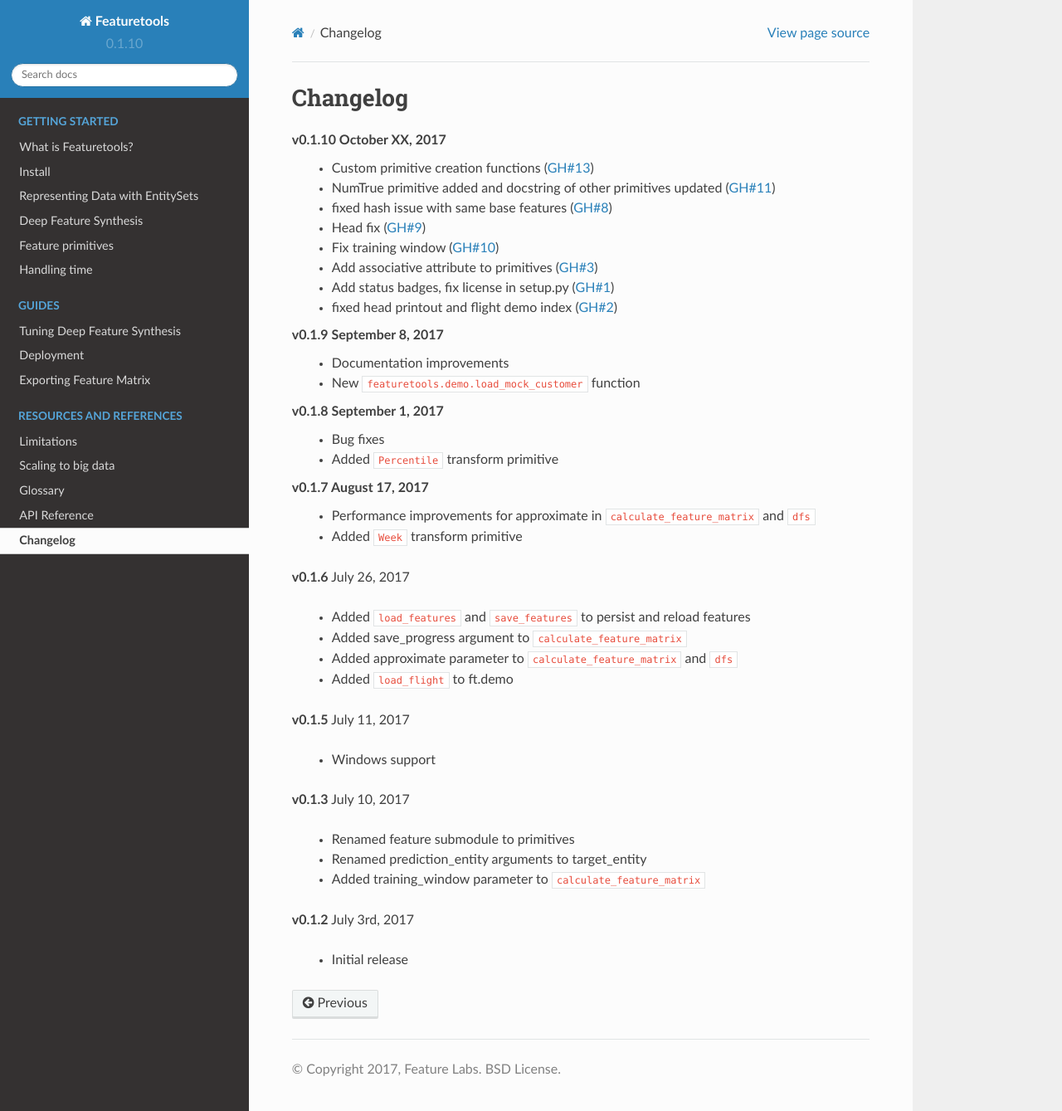
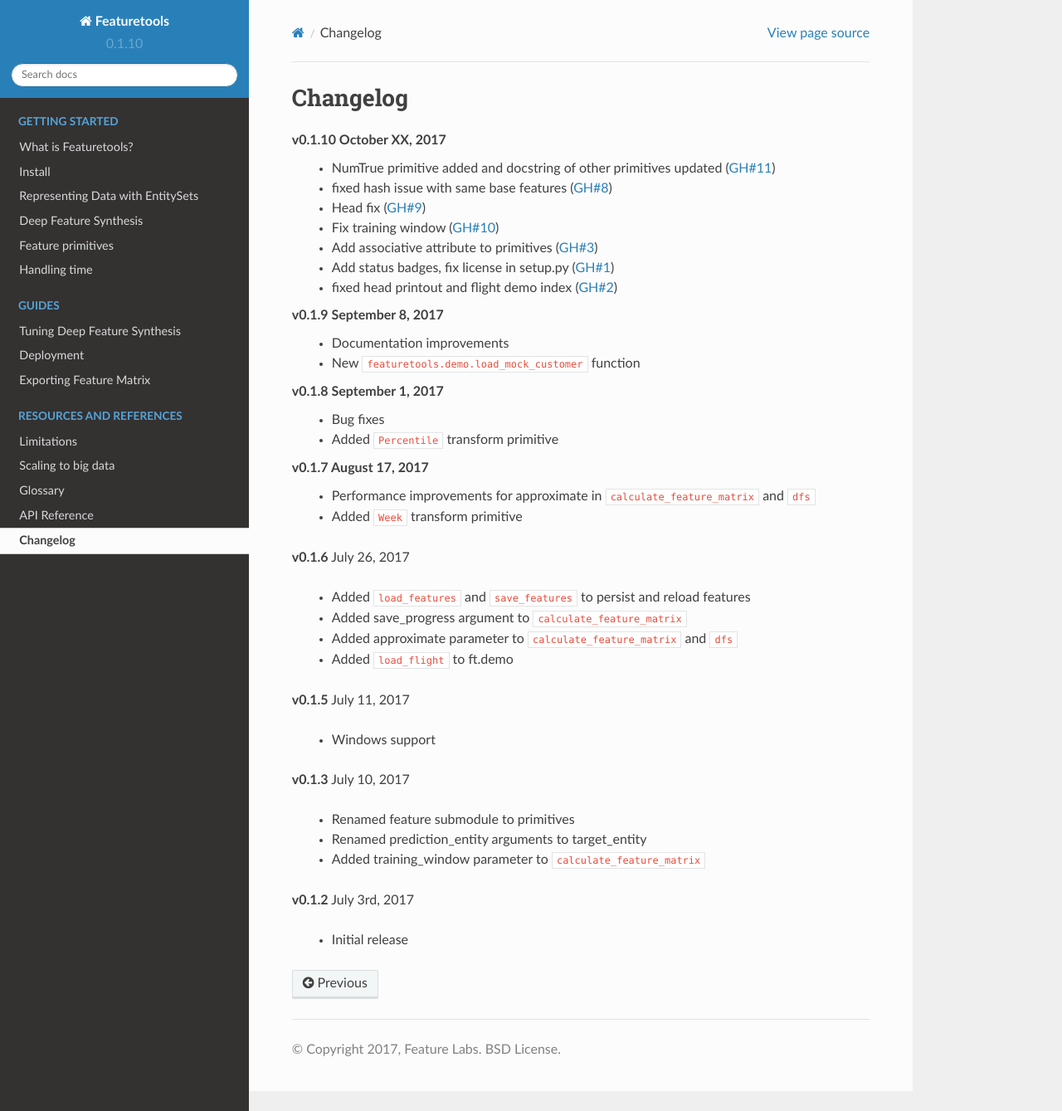
Before and after one commit to alteryx/featuretools, a Sphinx documentation site: the page built from docs/source/changelog.rst, in a window 1280 px wide and 1339 px high. Shown: the whole window at 83% size. Built offline with Sphinx 7.4.7 and the Read the Docs theme 2.0.0, drawn with Linux system fonts in a browser that asks for light colours; comment, search, counter and statistics services are not loaded.

Commit message:
Update changelog.rst

```diff
--- a/docs/source/changelog.rst
+++ b/docs/source/changelog.rst
@@ -5,7 +5,6 @@
 
 
 **v0.1.10** October XX, 2017
-    * Custom primitive creation functions (:pr:`13`)
     * NumTrue primitive added and docstring of other primitives updated (:pr:`11`)
     * fixed hash issue with same base features (:pr:`8`)
     * Head fix (:pr:`9`)
```
